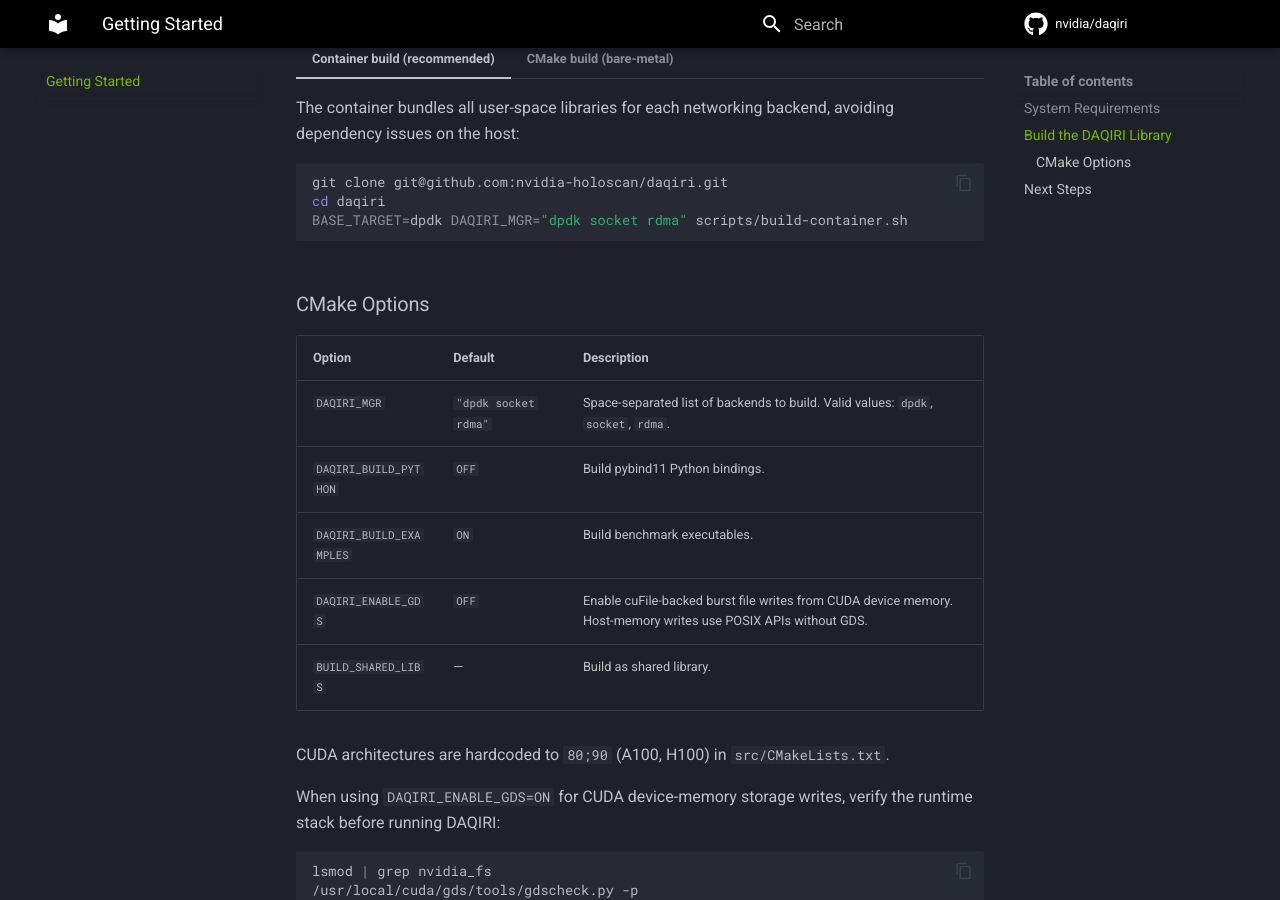
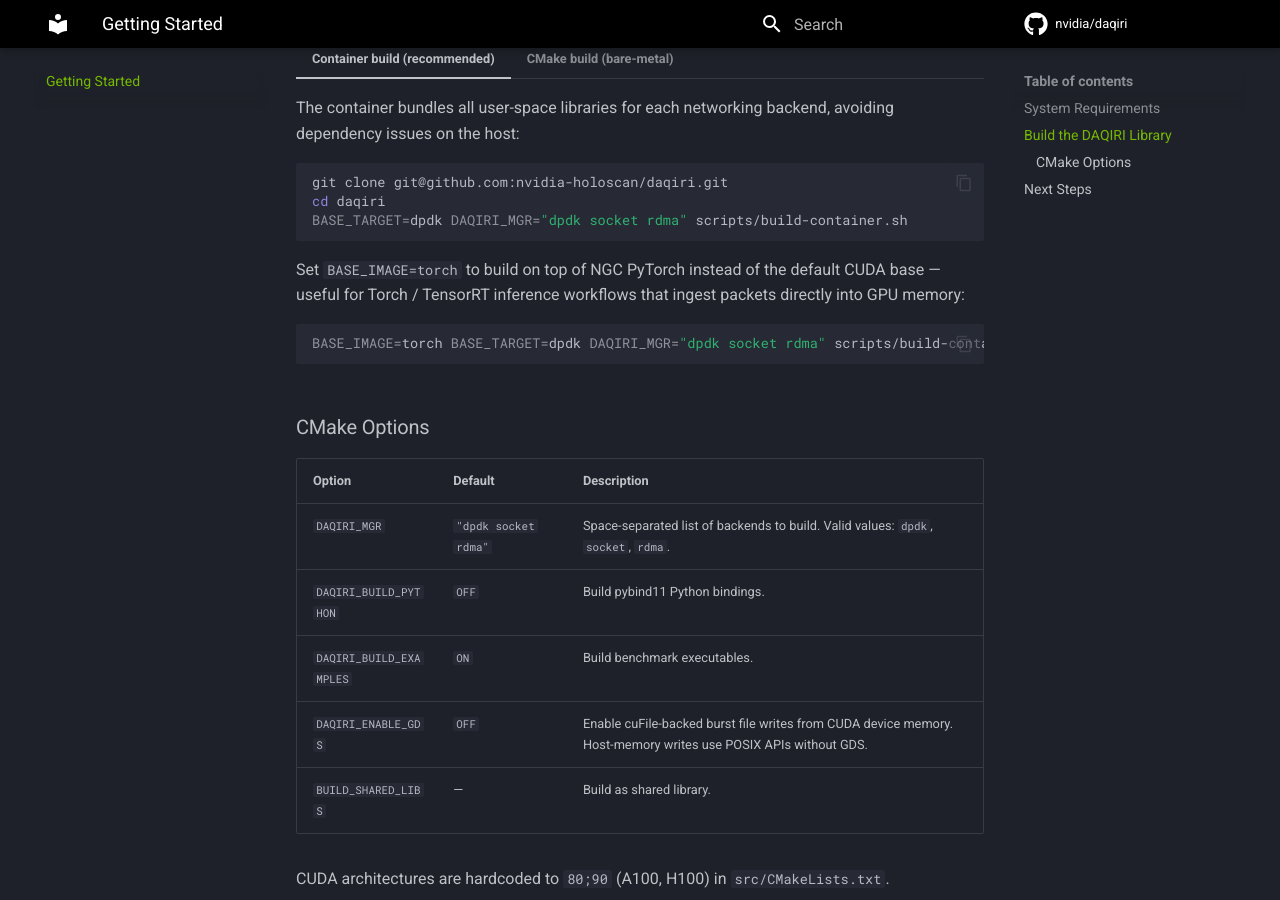
Before and after one commit to NVIDIA/daqiri, an MkDocs documentation site: the page built from docs/getting-started.md, in a window 1280 px wide and 900 px high, scrolled down 1312 px. Built offline with MkDocs 1.6.1 and Material for MkDocs 9.7.7, drawn with Linux system fonts in a browser that asks for light colours; comment, search, counter and statistics services are not loaded.

Commit message:
base torch image option on build

````diff
--- a/docs/getting-started.md
+++ b/docs/getting-started.md
@@ -76,6 +76,12 @@ Then build the DAQIRI library:
     BASE_TARGET=dpdk DAQIRI_MGR="dpdk socket rdma" scripts/build-container.sh
     ```
 
+    Set `BASE_IMAGE=torch` to build on top of NGC PyTorch instead of the default CUDA base — useful for Torch / TensorRT inference workflows that ingest packets directly into GPU memory:
+
+    ```bash
+    BASE_IMAGE=torch BASE_TARGET=dpdk DAQIRI_MGR="dpdk socket rdma" scripts/build-container.sh
+    ```
+
 === "CMake build (bare-metal)"
 
     ```bash
--- a/docs/index.html
+++ b/docs/index.html
@@ -340,7 +340,7 @@ cmake --install build --prefix /opt/daqiri</pre>
             <div class="gs-step-num">3</div>
             <div class="gs-step-body">
               <h4>Or Build the Container</h4>
-              <p>The Dockerfile builds DPDK from source with dmabuf patches — no peermem needed inside the container.</p>
+              <p>The Dockerfile builds DPDK from source with dmabuf patches — no peermem needed inside the container. Set <code>BASE_IMAGE=torch</code> to build on top of NGC PyTorch for Torch / TensorRT inference workflows.</p>
               <pre>BASE_TARGET=dpdk \
   DAQIRI_MGR=<span class="str">"dpdk socket rdma"</span> \
   scripts/build-container.sh</pre>
````
Also changed, not shown: README.md (+2 -0 lines), 2 other files.
